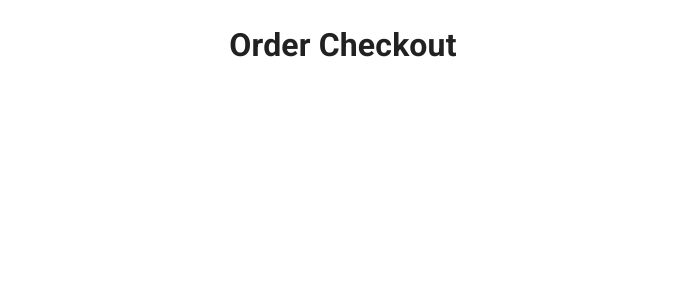
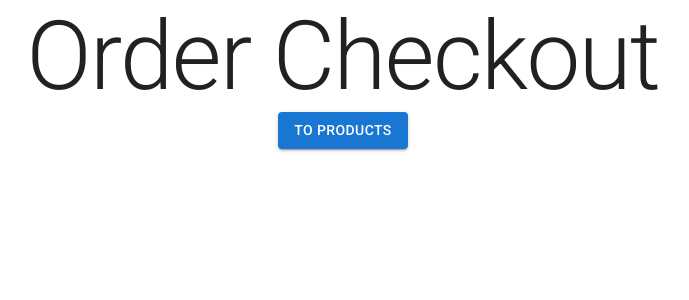
Before and after one commit to m-chabanov/react-tech-shop, a React (Vite) app: page /checkout in a window 1280 px wide. Shown: the top 300 px of the page, without its empty margins (297-986 px from the left). Built offline with nearby package versions, Linux system fonts and the light colour scheme.

Commit message:
Added error and last order for order slice. Added order selectors

```diff
--- a/src/pages/Checkout.jsx
+++ b/src/pages/Checkout.jsx
@@ -1,12 +1,17 @@
+import { Box, Button, Typography } from '@mui/material';
 import { useTranslation } from 'react-i18next';
+import { Link as RouterLink } from 'react-router-dom';
 
 function Checkout() {
   const { t } = useTranslation();
 
   return (
-    <>
-      <h1>{t('checkout.orderCheckout')}</h1>
-    </>
+    <Box>
+      <Typography variant="h1">{t('checkout.orderCheckout')}</Typography>
+      <Button component={RouterLink} to="/" variant="contained">
+        To Products
+      </Button>
+    </Box>
   );
 }
 
--- a/src/services/order.js
+++ b/src/services/order.js
@@ -2,7 +2,7 @@
 // It's created for Back-End response timing emulation
 // Just replace the code with fetch method sending data to correct API endpoint
 const confirmAndSaveOrder = (data) => {
-  return new Promise((resolve) => {
+  return new Promise((resolve, reject) => {
     setTimeout(() => {
       let orders = JSON.parse(localStorage.getItem('orders')) || [];
       orders.push(data);
--- a/src/store/selectors/ordersSelectors.js
+++ b/src/store/selectors/ordersSelectors.js
@@ -1 +1,5 @@
 export const selectIsLoading = (state) => state.orders.isLoading;
+
+export const selectError = (state) => state.orders.error;
+
+export const selectLastOrder = (state) => state.orders.lastOrder;
--- a/src/store/slices/ordersSlice.js
+++ b/src/store/slices/ordersSlice.js
@@ -4,16 +4,18 @@ import { confirmAndSaveOrder } from '@/services/order';
 const initialState = {
   orders: JSON.parse(localStorage.getItem('orders')) || [],
   isLoading: false,
+  error: null,
+  lastOrder: null,
 };
 
 export const fetchAddNewOrder = createAsyncThunk(
   'orders/createOrder',
-  async (orderData) => {
+  async (orderData, { rejectWithValue }) => {
     try {
       const lastOrder = await confirmAndSaveOrder(orderData);
       return lastOrder;
     } catch (error) {
-      throw new Error(error);
+      return rejectWithValue(error?.message || 'errors.somethingWentWrong');
     }
   }
 );
@@ -25,17 +27,20 @@ const ordersSlice = createSlice({
   extraReducers: (builder) => {
     builder.addCase(fetchAddNewOrder.pending, (state) => {
       state.isLoading = true;
+      state.error = null;
     });
 
     builder.addCase(fetchAddNewOrder.fulfilled, (state, action) => {
       state.isLoading = false;
       if (action.payload) {
         state.orders.push(action.payload);
+        state.lastOrder = action.payload;
       }
     });
 
-    builder.addCase(fetchAddNewOrder.rejected, (state) => {
+    builder.addCase(fetchAddNewOrder.rejected, (state, action) => {
       state.isLoading = false;
+      state.error = action.payload;
     });
   },
 });
```
